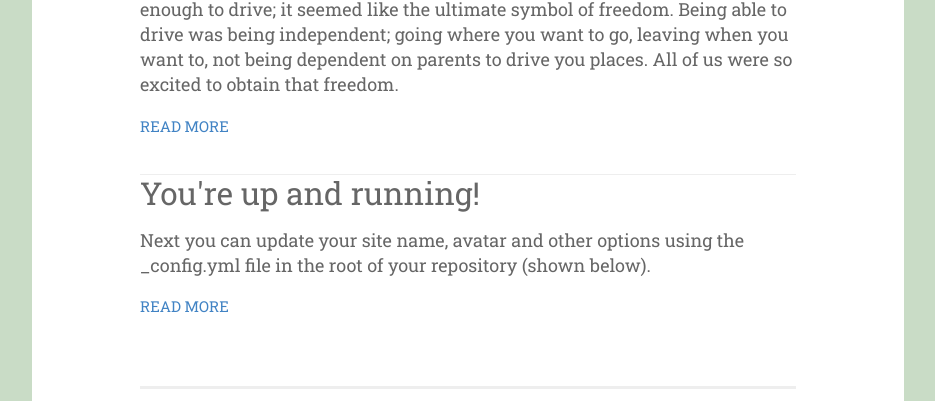
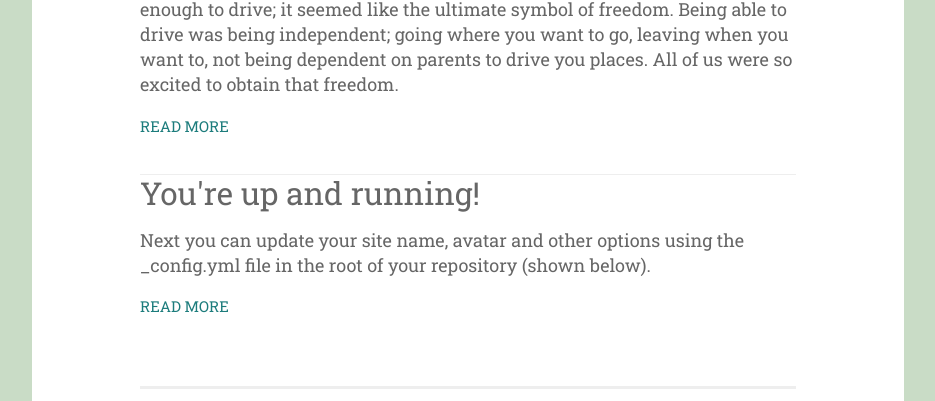
Before and after one commit to sarsslee/sarsslee.github.io, a Jekyll site: the page built from index.html, in a window 1280 px wide. Shown: the part 383-784 px from the top of the page, without its empty margins (172-1107 px from the left). Built offline with Jekyll 4.4.1, drawn with Linux system fonts in a browser that asks for light colours.

Commit message:
Color changes

```diff
--- a/_sass/_variables.scss
+++ b/_sass/_variables.scss
@@ -4,13 +4,15 @@
 //
 
 // Colors
-$blue: #4183C4;
+$blue: #1c7c7c;
+$green: #c9dcc6;
 
 // Grays
 $black: #000;
 $darkerGray: #222;
 $darkGray: #333;
 $gray: #666;
+$midGray: #999;
 $lightGray: #eee;
 $white: #fff;
 
--- a/style.scss
+++ b/style.scss
@@ -18,7 +18,7 @@
 }
 
 body {
-	background: #c9dcc6;
+	background: $green;
   font: 18px/1.4 $slab;
 }
 
@@ -142,7 +142,7 @@
 .content {
   margin: 0 auto;
   padding: 27px;
-  background: white;
+  background: $white;
 }
 
 //
@@ -152,7 +152,7 @@
 .masthead {
   padding: 0 0 24px;
   margin: 0 0 50px;
-  border-bottom: 3px solid #eee;
+  border-bottom: 3px solid $lightGray;
   text-align: center;
   display: block;
 }
@@ -165,7 +165,7 @@
 
 .site-name {
   margin: 0;
-  color: #666;
+  color: $gray;
   cursor: pointer;
   font-size: 27px;
   line-height: 27px;
@@ -173,7 +173,7 @@
 
 .site-description {
   margin: 14px auto;
-  color: #999;
+  color: $midGray;
   text-align: center;
   font-size: 16px;
   font-weight: 300;
@@ -189,7 +189,7 @@
   padding-top: 24px;
   font-family: $slab;
   font-size: 12px;
-  border-top: 3px solid #eee;
+  border-top: 3px solid $lightGray;
   text-align: center;
   line-height: 25.5px;
 
@@ -198,13 +198,13 @@
     padding: 14px 0 14px;
     text-decoration: none;
     margin-right: 20px;
-    color: #999;
+    color: $midGray;
     font-weight: 300;
     letter-spacing: 1px;
     text-transform: uppercase;
   }
   a:visited {
-    color: #1c7c7c;
+    color: $blue;
   }
 }
 
@@ -241,7 +241,7 @@
     line-height: 2.09231em;
     margin: 0 0 27px;
     letter-spacing: 1px;
-    color: #999;
+    color: $midGray;
   }
 
   .read-more {
@@ -254,17 +254,17 @@
   font-size: 1.75em;
   line-height: 1.2em;
   margin: 0 0 7px;
-  color: #666;
+  color: $gray;
 }
 .entry {
   font-size: 100%;
-  color: #666;
+  color: $gray;
 }
 
 
 .wrapper-footer {
   margin-top: 50px;
-  border-top: 3px solid #eee;
+  border-top: 3px solid $lightGray;
 }
 
 footer {
```
